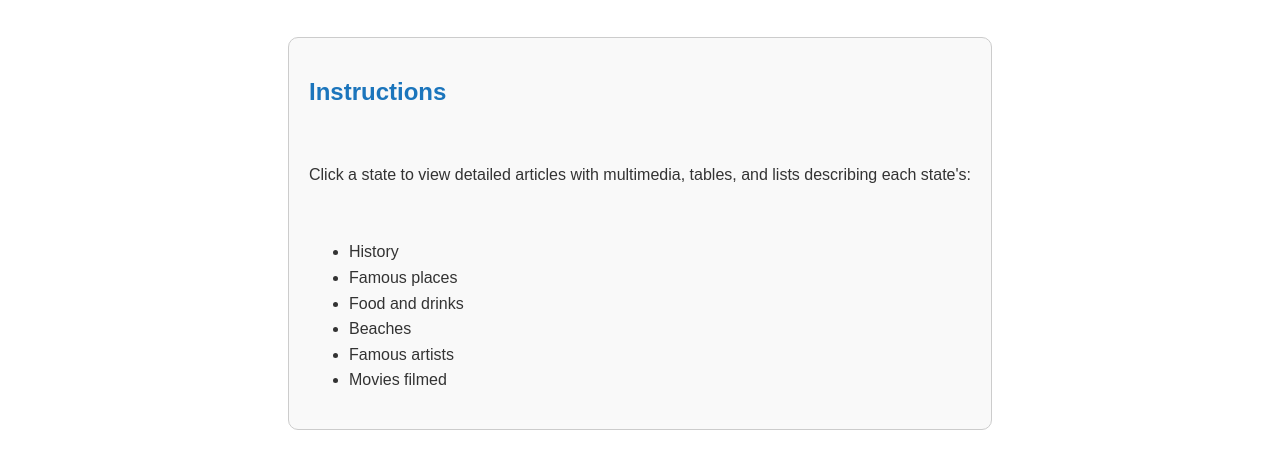
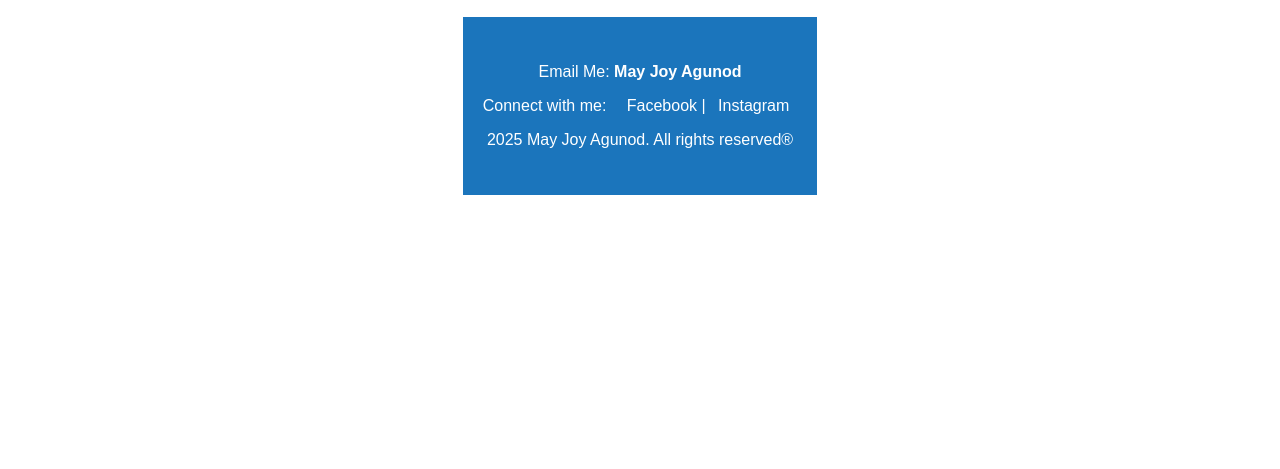
Before and after one commit to 20256204-joy/Finals-Assignment-2, a plain HTML site: page index.html in a window 1280 px wide. Shown: the part 423-892 px from the top of the page. After the commit the page ends 800 px from the top, so only its background shows below. Drawn offline with Linux system fonts and the light colour scheme.

Commit message:
index.html

```diff
--- a/index.html
+++ b/index.html
@@ -115,18 +115,18 @@ img.map-image:hover {
 </map>
 </div>
 
-<article>
-    <h2>Instructions</h2>
-    <p>Click a state to view detailed articles with multimedia, tables, and lists describing each state's:</p>
-    <ul>
-        <li>History</li>
-        <li>Famous places</li>
-        <li>Food and drinks</li>
-        <li>Beaches</li>
-        <li>Famous artists</li>
-        <li>Movies filmed</li>
-    </ul>
-</article>
+<footer style="background:#1b75bc; color:white; padding:30px 20px; text-align:center;">
+    <center>
+        <p>Email Me:
+            <href="mailto:20256204@ubaguio.edu" style="color:white; text-decoration:none; font-weight:bold;"> May Joy Agunod</a>
+        </p>
+        <p>Connect with me:
+            <a href="https://www.facebook.com/mayjoy2520" target="_blank" style="color:white; text-decoration:none; margin:0 8px;"></a>Facebook  |
+            <a href="https://www.instagram.com/joyylvrrrrr" target="_blank" style="color:white; text-decoration:none; margin:0 8px;">Instagram</a>
+        </p>
+        <p>2025 May Joy Agunod. All rights reserved®</p>
+    </center>
+</footer>
 
 </main>
 </body>
```
